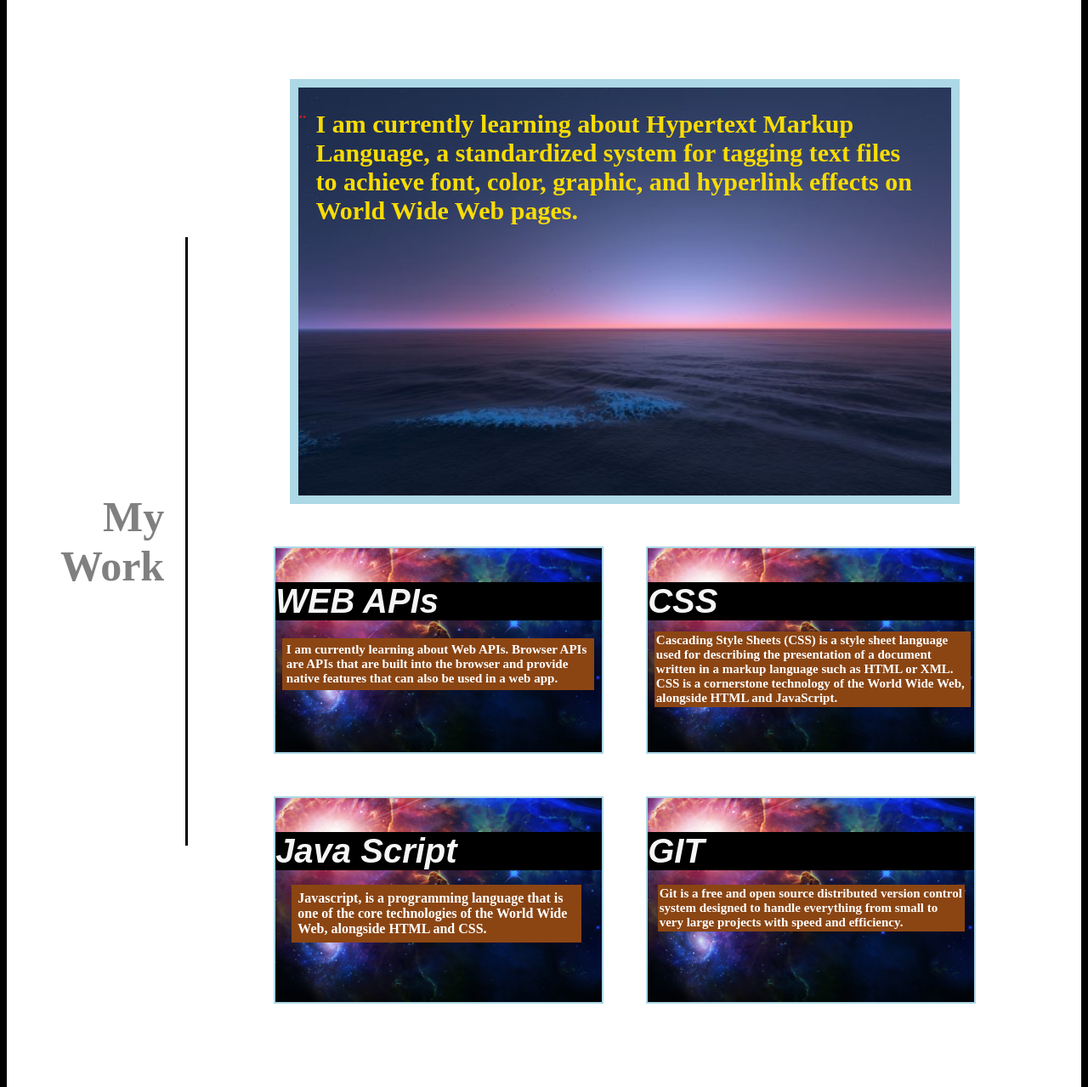
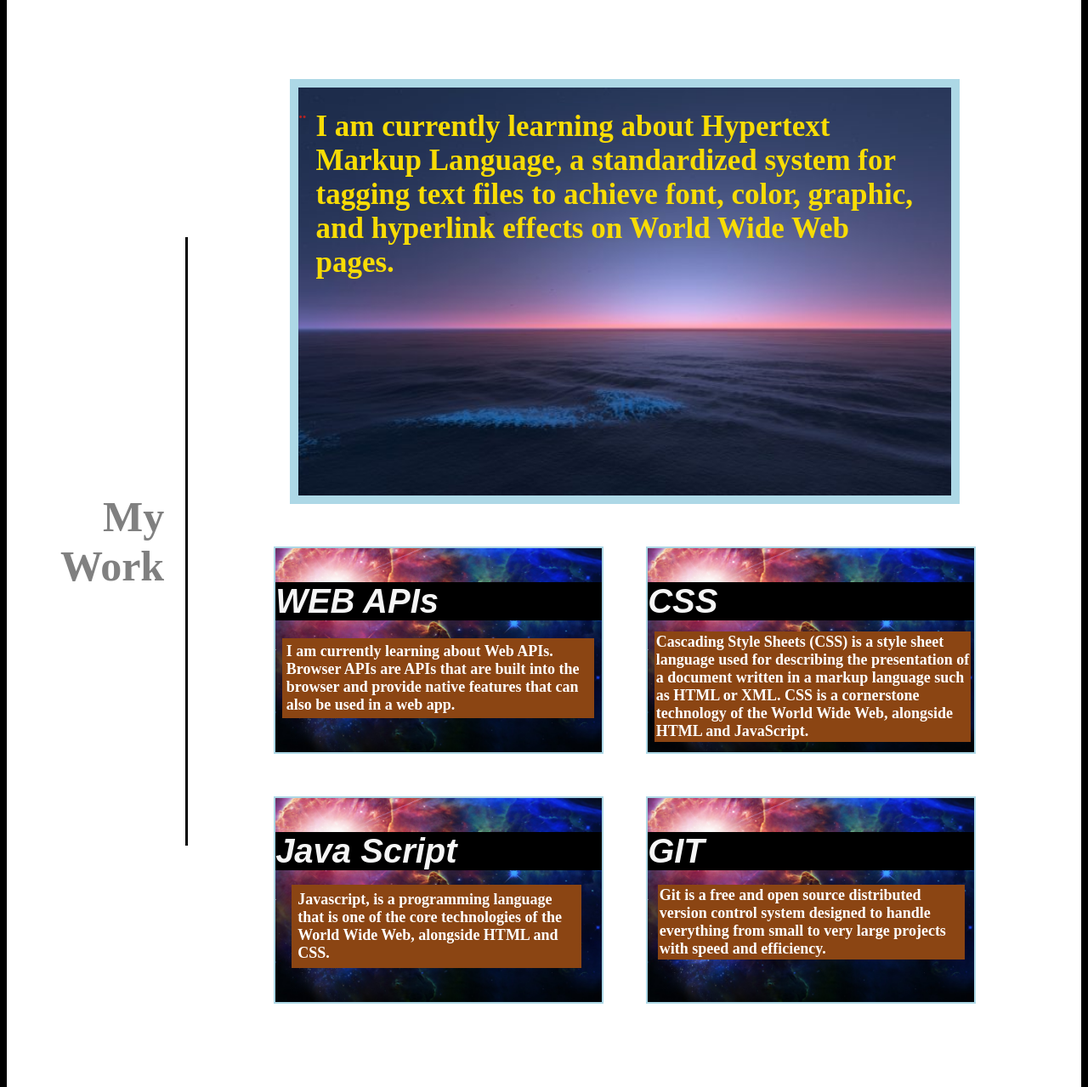
Before and after one commit to seanlthecoder/ThePortfolioOfAKing, a plain HTML site: page index.html in a window 1280 px wide. Shown: the part 540-1819 px from the top of the page at 85% size. Drawn offline with Linux system fonts and the light colour scheme.

Commit message:
updated font size

```diff
--- a/assets/style.css
+++ b/assets/style.css
@@ -132,7 +132,7 @@ header {
 
 
 #CSSinfo {
-  font-size: 15px;
+  font-size: 18px;
   padding: 2px;
   display:flex;
   width: 96%;
@@ -141,7 +141,7 @@ header {
 }
 
 #htmlinfo {
-  font-size: 30px;
+  font-size: 35px;
   color: rgb(248, 220, 5);
   padding: 5px;
   display:flex;
@@ -150,7 +150,7 @@ header {
 }
 
 #htmlinfo2 {
-  font-size: 15px;
+  font-size: 18px;
   padding: 5px;
   display:flex;
   width: 93%;
@@ -158,7 +158,7 @@ header {
 }
 
 #javascriptinfo {
-  font-size: 16px;
+  font-size: 18px;
   padding: 7px;
   display:flex;
   width: 85%;
@@ -166,7 +166,7 @@ header {
 }
 
 #gitinfo {
-  font-size: 15px;
+  font-size: 18px;
   padding: 2px;
   display:flex;
   width: 93%;
```
